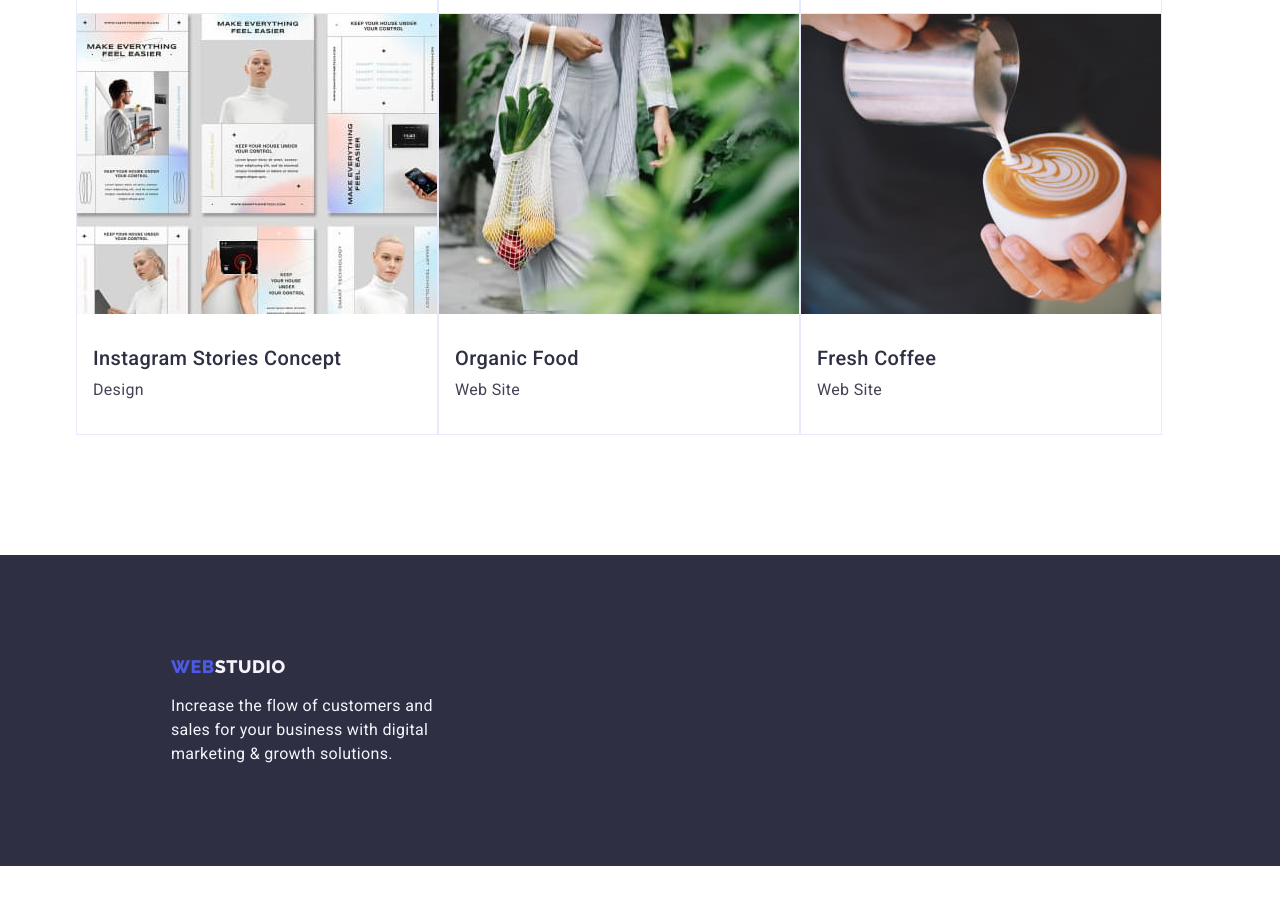
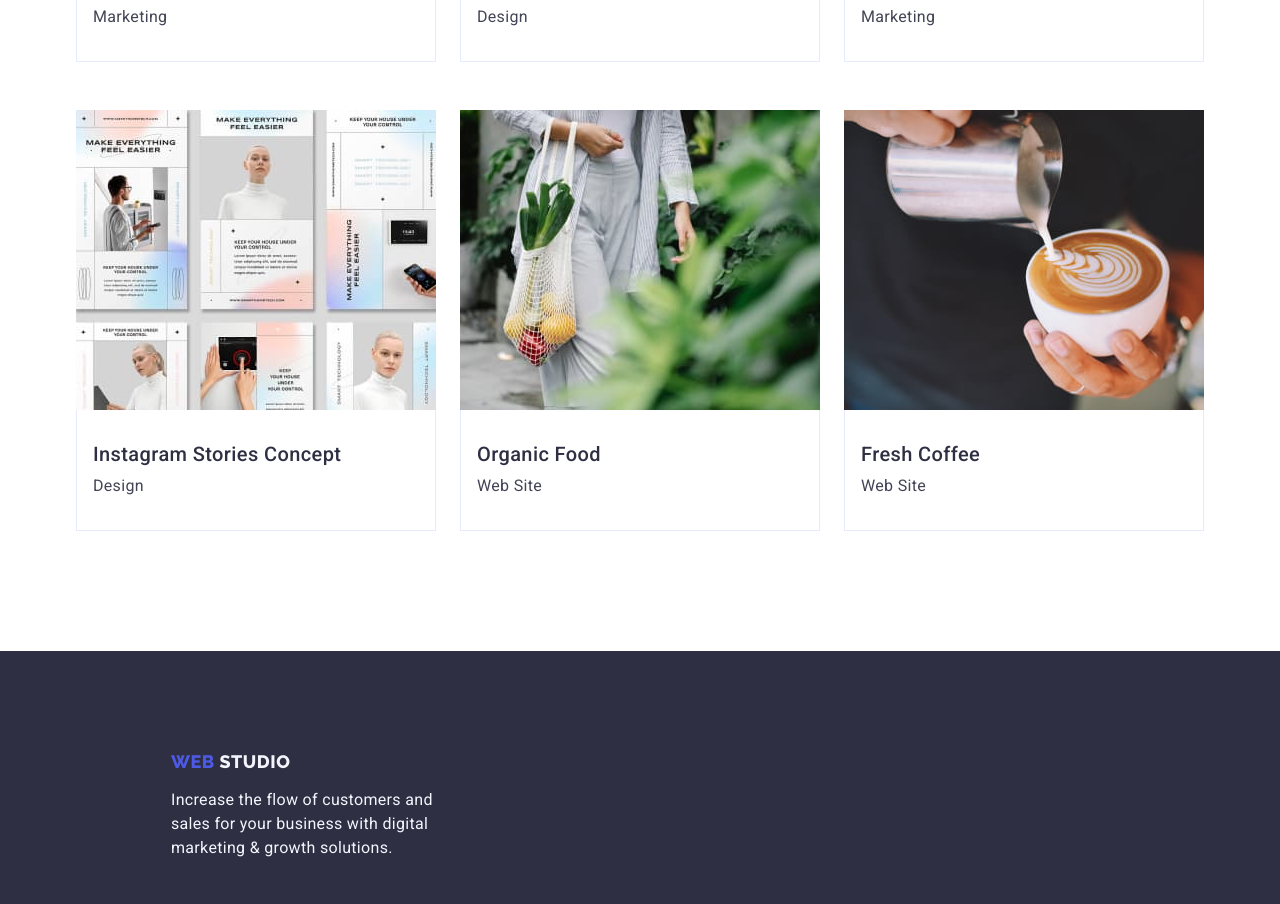
Before and after one commit to InnaKara/goit-markup-hw-03, a plain HTML site: page portfolio.html in a window 1280 px wide. Shown: the part 1116-2020 px from the top of the page. Before the commit the page ends 1982 px from the top, so only its background shows below. Drawn offline with nearby package versions, Linux system fonts and the light colour scheme.

Commit message:
HM3 (2 version)

```diff
--- a/css/styles.css
+++ b/css/styles.css
@@ -187,9 +187,10 @@ img {
   padding-bottom: 14.22px;
   padding-left: 30.22px;
   min-width: 169px;
-  min-height: 56px;
+  height: 56px;
   border-radius: 4px;
   border-color: var(--color-logo);
+  border: none;
 }
 
 .btn-order {
@@ -272,7 +273,7 @@ img {
 .container-footer {
   background: #2e2f42;
   color: #f4f4fd;
-  padding: 101px 0 100px 156px;
+  padding: 100px 0 100px 156px;
 }
 .bottom-logo {
   font-family: "Raleway", sans-serif;
@@ -284,7 +285,8 @@ img {
   letter-spacing: 0.03em;
   text-transform: uppercase;
   color: #4d5ae5;
-  margin-bottom: 17px;
+  margin-bottom: 16px;
+  display: inline-block;
 }
 .part-logo {
   color: #f4f4fd;
@@ -293,7 +295,7 @@ img {
 /* =============/Footer============= */
 
 /* =============Portfolio============= */
-.portolio-page {
+.portfolio-page {
   padding-top: 96px;
   padding-bottom: 120px;
 }
@@ -345,25 +347,21 @@ img {
 .examples-list {
   display: flex;
   flex-wrap: wrap;
-}
-.examples-list:not(:nth-child(3n)) {
-  margin-right: 24px;
-}
-.examples-list:not(:nth-last-child(-n + 3)) {
-  margin-bottom: 48px;
+  column-gap: 24px;
+  row-gap: 48px;
 }
 
 .examples-list-link {
-  flex-basis: calc((100%-24px * 2) / 3);
-  border: 1px solid #e7e9fc;
-  border-top: none;
+  flex-basis: calc((100% - 48px) / 3);
 }
 
 .examples-item {
   padding: 32px 16px;
+  border: 1px solid #e7e9fc;
+  border-top: none;
 }
 .buttons-portfolio {
-  padding-bottom: 72px;
+  margin-bottom: 72px;
   justify-content: center;
 }
 .buttons-portfolio :not(:last-child) {
--- a/portfolio.html
+++ b/portfolio.html
@@ -53,8 +53,8 @@
       </div>
     </header>
     <main>
-      <section>
-        <div class="portolio-page container">
+      <section class="portfolio-page">
+        <div class="container">
           <h1 class="visually-hidden">Examples of our work</h1>
           <!-- Кнопки для фільтрації -->
           <ul class="list buttons-portfolio">
```
